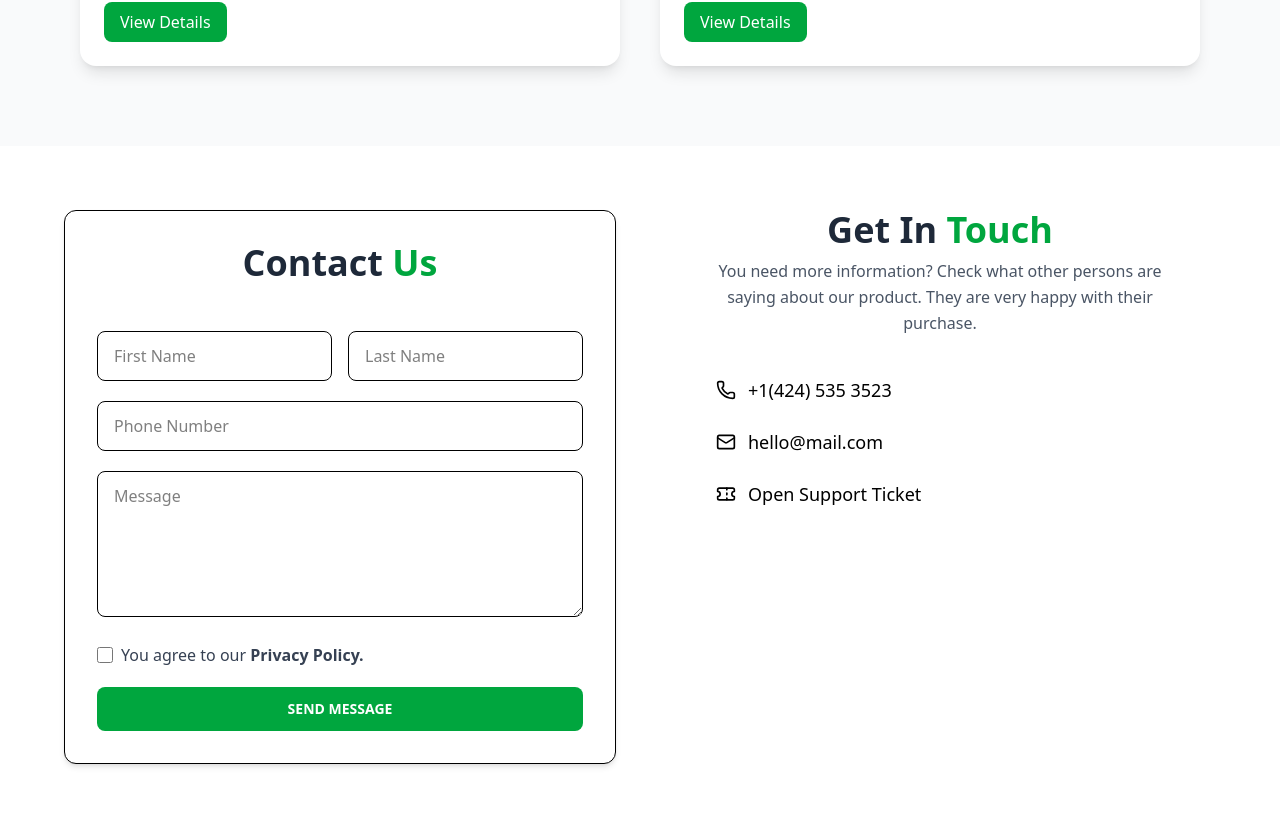
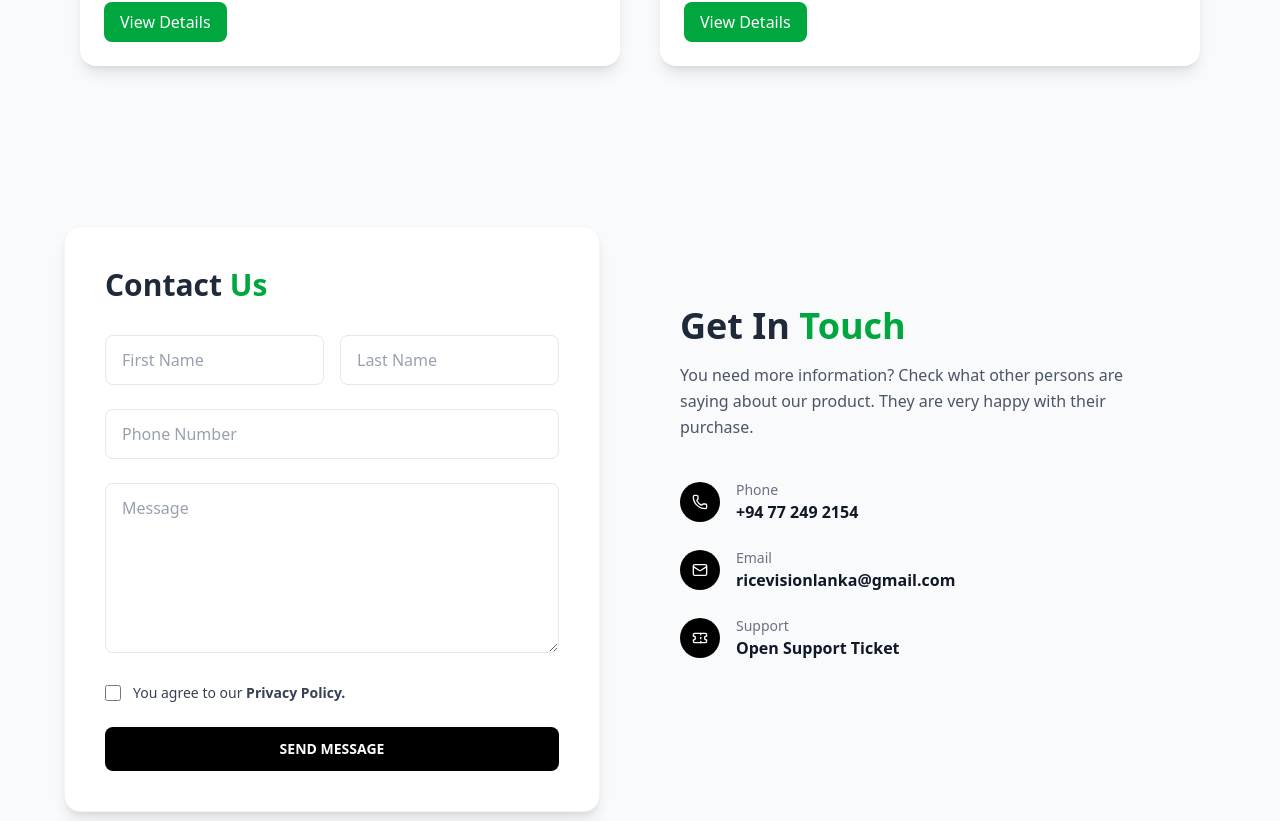
Before and after one commit to RakinduNiwunhella/SDGP, a React (Vite) app in the folder Front-End/LandingPage/: page / in a window 1280 px wide. Shown: the part 4319-5140 px from the top of the page. Built offline with nearby package versions, Linux system fonts and the light colour scheme; no server answers.

Commit message:
Update Contact.jsx

```diff
--- a/Front-End/LandingPage/src/Components/Contact.jsx
+++ b/Front-End/LandingPage/src/Components/Contact.jsx
@@ -3,78 +3,94 @@
 
 function Contact() {
   return (
-    <div className="w-full bg-white py-16 px-6 md:px-12">
-      <div className="max-w-6xl mx-auto grid md:grid-cols-2 gap-12 items-start">
+    <div className="w-full bg-gray-50 py-20 px-6 md:px-12">
+      <div className="max-w-6xl mx-auto grid md:grid-cols-2 gap-20 items-start">
 
         {/* LEFT SIDE FORM */}
-        <div className="bg-white p-8 rounded-xl shadow-md border">
-          <h2 className="max-w-6xl mx-auto text-center mb-12 text-4xl font-bold text-gray-800 ">
-           Contact <span className="text-green-600"> Us</span>
-        </h2>
+        <div className="bg-white p-10 rounded-2xl shadow-lg border border-gray-100">
+          <h2 className="text-3xl font-bold text-gray-800 mb-8">Contact <span className="font-bold text-green-600">Us</span></h2>
 
-          <form className="space-y-5">
+          <form className="space-y-6">
             <div className="grid grid-cols-2 gap-4">
               <input
                 type="text"
                 placeholder="First Name"
-                className="border rounded-lg px-4 py-3 w-full focus:outline-none focus:ring focus:ring-gray-200"
+                className="border border-gray-200 rounded-lg px-4 py-3 w-full placeholder-gray-400 focus:outline-none focus:ring-2 focus:ring-green-200"
               />
               <input
                 type="text"
                 placeholder="Last Name"
-                className="border rounded-lg px-4 py-3 w-full focus:outline-none focus:ring focus:ring-gray-200"
+                className="border border-gray-200 rounded-lg px-4 py-3 w-full placeholder-gray-400 focus:outline-none focus:ring-2 focus:ring-green-200"
               />
             </div>
 
             <input
               type="text"
               placeholder="Phone Number"
-              className="border rounded-lg px-4 py-3 w-full focus:outline-none focus:ring focus:ring-gray-200"
+              className="border border-gray-200 rounded-lg px-4 py-3 w-full placeholder-gray-400 focus:outline-none focus:ring-2 focus:ring-green-200"
             />
 
             <textarea
               placeholder="Message"
-              rows="5"
-              className="border rounded-lg px-4 py-3 w-full focus:outline-none focus:ring focus:ring-gray-200"
+              rows="6"
+              className="border border-gray-200 rounded-lg px-4 py-3 w-full placeholder-gray-400 focus:outline-none focus:ring-2 focus:ring-green-200"
             ></textarea>
 
-            <div className="flex items-center gap-2">
-              <input type="checkbox" className="w-4 h-4" />
-              <p className="text-gray-700">
+            <div className="flex items-center gap-3">
+              <input type="checkbox" className="w-4 h-4 border-gray-300" />
+              <p className="text-sm text-gray-700">
                 You agree to our <span className="font-semibold">Privacy Policy.</span>
               </p>
             </div>
 
-            <button className="w-full bg-green-600 text-white py-3 rounded-lg text-sm font-semibold hover:bg-gray-800">
+            <button
+              type="button"
+              className="w-full bg-black text-white py-3 rounded-lg text-sm font-semibold hover:bg-gray-900 transition"
+            >
               SEND MESSAGE
             </button>
           </form>
         </div>
 
         {/* RIGHT SIDE INFO */}
-        <div className="max-w-6xl mx-auto text-center mb-12">
-          <h2 className="text-4xl font-bold text-gray-800 mb-2">
-           Get In <span className="text-green-600"> Touch</span>
-        </h2>
+        <div className="flex flex-col justify-center mt-8 md:mt-20">
+          <h2 className="text-4xl font-bold text-gray-800 mb-4">
+            Get In <span className="text-green-600"> Touch</span>
+          </h2>
           <p className="text-gray-600 leading-relaxed mb-10 max-w-md">
             You need more information? Check what other persons are saying about our product.
             They are very happy with their purchase.
           </p>
 
-          <div className="space-y-6 text-lg">
-            <div className="flex items-center gap-3">
-              <Phone className="w-5" />
-              <span>+1(424) 535 3523</span>
+          <div className="space-y-6">
+            <div className="flex items-center gap-4">
+              <div className="bg-black text-white rounded-full p-3">
+                <Phone className="w-4 h-4" />
+              </div>
+              <div>
+                <div className="text-sm text-gray-500">Phone</div>
+                <div className="font-semibold text-gray-900">+94 77 249 2154</div>
+              </div>
             </div>
 
-            <div className="flex items-center gap-3">
-              <Mail className="w-5" />
-              <span>hello@mail.com</span>
+            <div className="flex items-center gap-4">
+              <div className="bg-black text-white rounded-full p-3">
+                <Mail className="w-4 h-4" />
+              </div>
+              <div>
+                <div className="text-sm text-gray-500">Email</div>
+                <div className="font-semibold text-gray-900">ricevisionlanka@gmail.com</div>
+              </div>
             </div>
 
-            <div className="flex items-center gap-3">
-              <Ticket className="w-5" />
-              <span>Open Support Ticket</span>
+            <div className="flex items-center gap-4">
+              <div className="bg-black text-white rounded-full p-3">
+                <Ticket className="w-4 h-4" />
+              </div>
+              <div>
+                <div className="text-sm text-gray-500">Support</div>
+                <div className="font-semibold text-gray-900">Open Support Ticket</div>
+              </div>
             </div>
           </div>
         </div>
```
